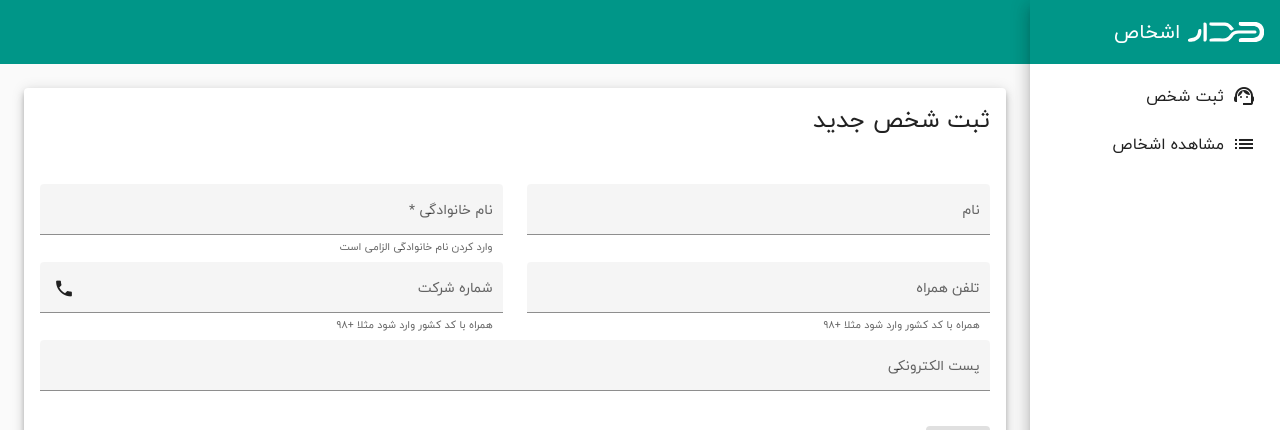
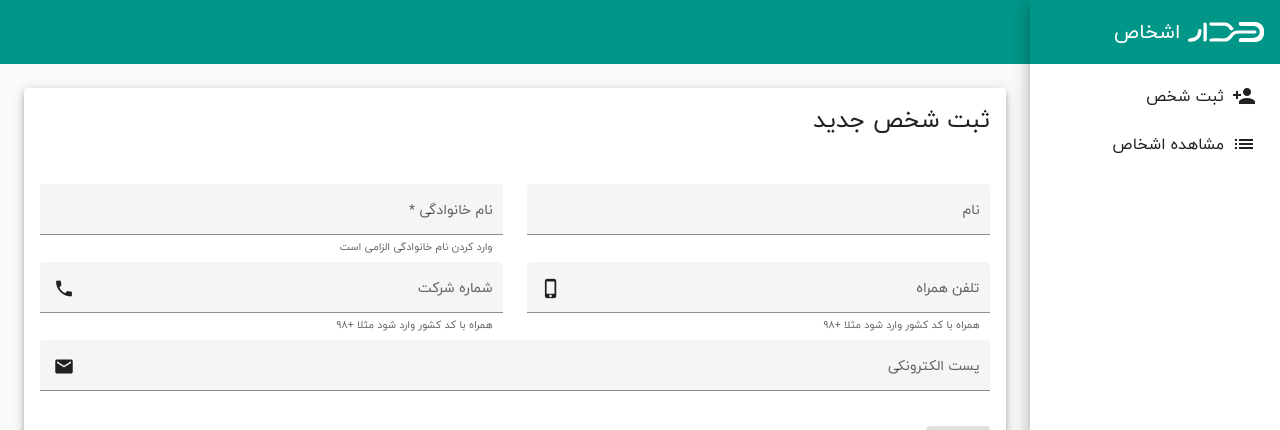
Before and after one commit to samavati/crm, an Angular app: page / in a window 1280 px wide. Shown: the top 430 px of the page. Built offline with nearby package versions, Linux system fonts and the light colour scheme.

Commit message:
form style changed

```diff
--- a/src/app/app.component.html
+++ b/src/app/app.component.html
@@ -10,7 +10,7 @@
       </mat-toolbar>
       <mat-nav-list>
         <a mat-list-item routerLink=".">
-          <mat-icon class="mx-2">support_agent</mat-icon>
+          <mat-icon class="mx-2">person_add</mat-icon>
           ثبت شخص
         </a>
         <a mat-list-item routerLink="./tickets-list">
--- a/src/app/contact/contact.component.html
+++ b/src/app/contact/contact.component.html
@@ -16,6 +16,7 @@
         <mat-form-field appearance="fill" class="col-12 col-md-6 mb-2">
             <mat-label>تلفن همراه</mat-label>
             <input matInput formControlName="mobile" dir="ltr">
+            <mat-icon matSuffix>phone_iphone</mat-icon>
             <mat-hint>همراه با کد کشور وارد شود مثلا +98</mat-hint>
             <mat-error *ngIf="form.get('mobile')?.invalid">{{errMessage.logger(form.get('mobile'), 'تلفن همراه')}}</mat-error>
         </mat-form-field>
@@ -31,6 +32,7 @@
         <mat-form-field appearance="fill" class="col-12 mb-2">
             <mat-label>پست الکترونکی</mat-label>
             <input matInput formControlName="email">
+            <mat-icon matSuffix>email</mat-icon>
             <mat-error *ngIf="form.get('email')?.invalid">{{errMessage.logger(form.get('email'), 'پست الکترونیک')}}</mat-error>
         </mat-form-field>
     </div>
```
